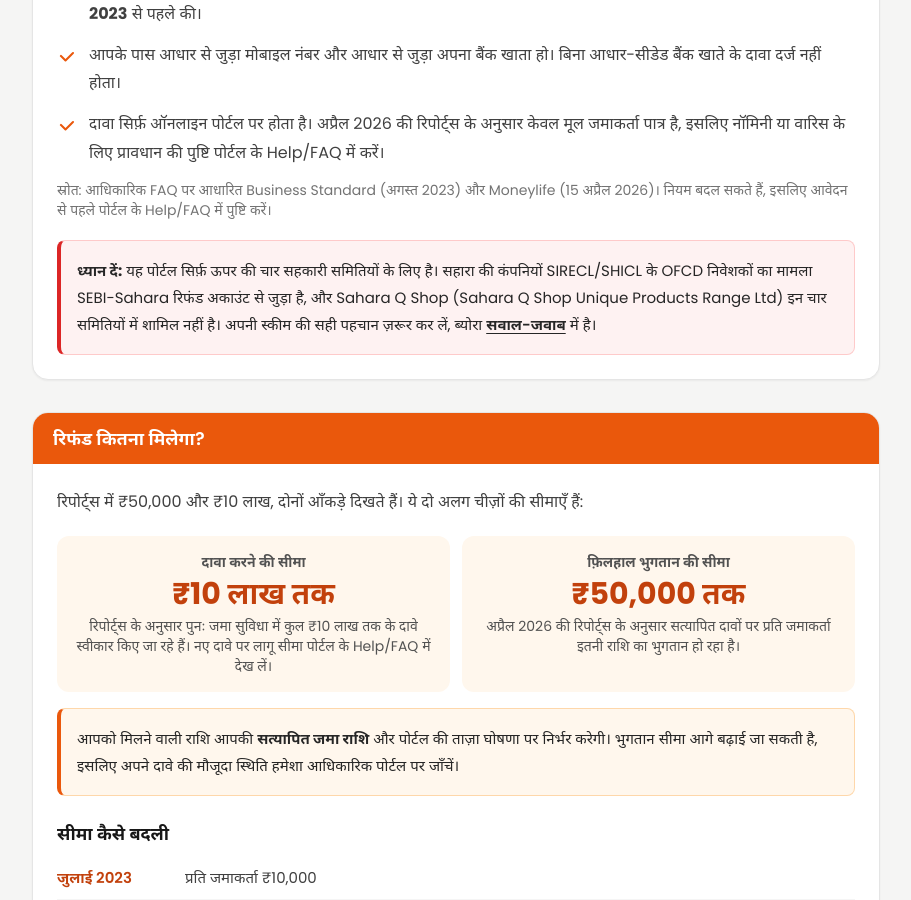
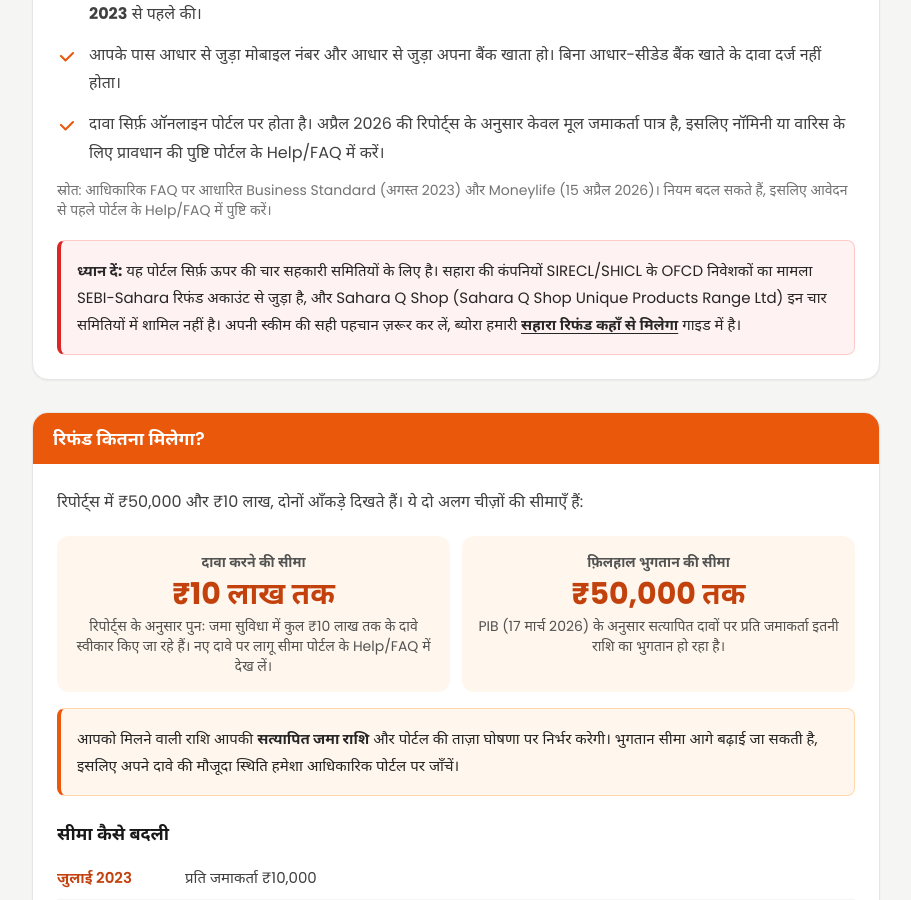
Before and after one commit to sahararefund/sahararefund, a Jekyll site: the page built from index.html, in a window 1280 px wide and 900 px high, scrolled down 3373 px. Shown: the whole window, without its empty margins (184-1095 px from the left). Built offline with Jekyll 4.4.1, drawn with Linux system fonts in a browser that asks for light colours; some of the changed text lies outside the part shown.

Commit message:
Update index.html

```diff
--- a/index.html
+++ b/index.html
@@ -134,7 +134,7 @@ description: "CRCS-Sahara रिफंड पोर्टल: लॉगिन,
       "name": "SEBI से सहारा रिफंड कैसे मिलेगा?",
       "acceptedAnswer": {
         "@type": "Answer",
-        "text": "SEBI-Sahara रिफंड अकाउंट सुप्रीम कोर्ट के 2012 के आदेश के तहत सहारा की दो कंपनियों (SIRECL और SHICL) के OFCD निवेशकों के लिए है, और उसकी प्रक्रिया SEBI देखता है। उसी खाते से सुप्रीम कोर्ट ने 2023 में चार सहकारी समितियों के जमाकर्ताओं के लिए ₹5,000 करोड़ CRCS को दिलवाए, जिससे यह पोर्टल चलता है। आपका निवेश OFCD में था तो SEBI की आधिकारिक वेबसाइट पर ताज़ा प्रक्रिया देखें। चारों सहकारी समितियों में जमा हो तो CRCS पोर्टल पर दावा करें।"
+        "text": "SEBI-Sahara रिफंड अकाउंट सुप्रीम कोर्ट के 2012 के आदेश के तहत सहारा की दो कंपनियों (SIRECL और SHICL) के OFCD बॉन्डधारकों के लिए है, और उसकी प्रक्रिया SEBI देखता है, CRCS पोर्टल नहीं। सरकारी उत्तरों के अनुसार SEBI ने आवेदन की आख़िरी तारीख़ 2 जुलाई 2018 बताई थी। उसी अकाउंट से सुप्रीम कोर्ट ने चार सहकारी समितियों के जमाकर्ताओं के लिए ₹5,000 करोड़ CRCS को दिलवाए, जिससे यह पोर्टल चलता है। पूरा ब्योरा हमारी विस्तृत गाइड में है।"
       }
     },
     {
@@ -142,7 +142,7 @@ description: "CRCS-Sahara रिफंड पोर्टल: लॉगिन,
       "name": "सहारा Q Shop का पैसा कैसे वापस मिलेगा?",
       "acceptedAnswer": {
         "@type": "Answer",
-        "text": "Sahara Q Shop Unique Products Range Ltd उन चार सहकारी समितियों में शामिल नहीं है, इसलिए उसका दावा CRCS-Sahara पोर्टल पर नहीं होता। संसद में दिए गए सरकारी जवाबों के अनुसार सुप्रीम कोर्ट के 2012 के SEBI-Sahara आदेश में भी Q Shop प्रथम दृष्टया शामिल नहीं है, और उसकी शिकायतों की जाँच SFIO के पास रही है। हमें Q Shop के लिए कोई आधिकारिक रिफंड पोर्टल नहीं मिला, इसलिए रिफंड के नाम पर किसी को पैसे न दें और ताज़ा स्थिति सरकारी स्रोतों से जाँचें।"
+        "text": "Sahara Q Shop Unique Products Range Ltd उन चार सहकारी समितियों में शामिल नहीं है, इसलिए उसका दावा CRCS-Sahara पोर्टल पर नहीं होता। संसद में सरकार ने कहा है कि Q Shop का रिफंड प्रथम दृष्टया सुप्रीम कोर्ट के 2012 के आदेश में भी शामिल नहीं है, और कंपनी मामलों के मंत्रालय ने 2018 में SFIO जाँच का आदेश दिया था। हमें Q Shop के लिए कोई आधिकारिक रिफंड पोर्टल नहीं मिला, इसलिए रिफंड के नाम पर किसी को पैसे न दें। पूरा ब्योरा विस्तृत गाइड में है।"
       }
     }
   ]
@@ -152,7 +152,7 @@ description: "CRCS-Sahara रिफंड पोर्टल: लॉगिन,
 <!-- ============ HERO ============ -->
 <section class="bg-gradient-to-br from-neutral-950 via-neutral-900 to-orange-900 text-white">
   <div class="container-x pb-28 pt-12 text-center sm:pb-32 sm:pt-16">
-    <p class="inline-block rounded-full bg-white/10 px-4 py-1 text-sm font-medium text-orange-200 ring-1 ring-white/20">अंतिम अपडेट: <time datetime="2026-11-18">18 नवंबर 2026</time></p>
+    <p class="inline-block rounded-full bg-white/10 px-4 py-1 text-sm font-medium text-orange-200 ring-1 ring-white/20">अंतिम अपडेट: <time datetime="2026-11-19">19 नवंबर 2026</time></p>
     <h1 class="mx-auto mt-5 max-w-3xl text-3xl font-bold sm:text-4xl lg:text-5xl" style="line-height:1.4">Sahara Refund 2026: CRCS पोर्टल की पूरी जानकारी</h1>
     <p class="mx-auto mt-5 max-w-2xl text-base text-neutral-300 sm:text-lg">सहारा इंडिया की चार सहकारी समितियों के जमाकर्ताओं के लिए पोर्टल लॉगिन, ऑनलाइन आवेदन, स्टेटस चेक, पात्रता, रिफंड राशि और आख़िरी तारीख़, एक ही जगह। सारी जानकारी सार्वजनिक स्रोतों से, पूरी तरह निःशुल्क।</p>
     <div class="mt-8 flex flex-col items-center justify-center gap-3 sm:flex-row">
@@ -177,14 +177,14 @@ description: "CRCS-Sahara रिफंड पोर्टल: लॉगिन,
       <li><a class="tile bg-orange-600" href="#deadline">आख़िरी तारीख़</a></li>
       <li><a class="tile bg-orange-600" href="#fraud">ठगी से बचें</a></li>
       <li><a class="tile bg-orange-600" href="#faq">सवाल-जवाब</a></li>
-      <li><a class="tile bg-orange-600" href="#sources">जानकारी के स्रोत</a></li>
+      <li><a class="tile bg-orange-600" href="/sahara-refund-kahan-se-milega.html">पैसा कहाँ से मिलेगा</a></li>
     </ul>
   </div>
   <div class="callout-warn mt-5" role="note">
     <strong class="text-red-700">अस्वीकरण:</strong> SaharaRefund.in भारत सरकार, सहकारिता मंत्रालय, CRCS या सहारा समूह से जुड़ी वेबसाइट <strong>नहीं</strong> है। हम कोई आवेदन स्वीकार नहीं करते, किसी से पैसा, OTP या दस्तावेज़ नहीं माँगते और रिफंड की गारंटी नहीं देते। <a class="font-semibold text-orange-700 underline" href="/disclaimer.html">पूरा अस्वीकरण</a>
   </div>
   <div class="callout-warn mt-4" role="note">
-    <strong>समय-सीमा पास है:</strong> रिफंड वितरण की समय-सीमा 31 दिसंबर 2026 है, यानी 18 नवंबर 2026 से लगभग 6 हफ़्ते। दावा करना या सुधारना बाक़ी हो तो <a class="font-semibold text-orange-700 underline" href="#deadline">आख़िरी तारीख़ की जानकारी</a> देखकर जल्द कदम उठाएँ।
+    <strong>समय-सीमा पास है:</strong> रिफंड वितरण की समय-सीमा 31 दिसंबर 2026 है, यानी 19 नवंबर 2026 से लगभग 6 हफ़्ते। दावा करना या सुधारना बाक़ी हो तो <a class="font-semibold text-orange-700 underline" href="#deadline">आख़िरी तारीख़ की जानकारी</a> देखकर जल्द कदम उठाएँ।
   </div>
 </div>
 
@@ -293,7 +293,7 @@ description: "CRCS-Sahara रिफंड पोर्टल: लॉगिन,
       <p class="mt-3 text-sm text-neutral-500">स्रोत: आधिकारिक FAQ पर आधारित Business Standard (अगस्त 2023) और Moneylife (15 अप्रैल 2026)। नियम बदल सकते हैं, इसलिए आवेदन से पहले पोर्टल के Help/FAQ में पुष्टि करें।</p>
 
       <div class="callout-danger mt-5">
-        <strong>ध्यान दें:</strong> यह पोर्टल सिर्फ़ ऊपर की चार सहकारी समितियों के लिए है। सहारा की कंपनियों SIRECL/SHICL के OFCD निवेशकों का मामला SEBI-Sahara रिफंड अकाउंट से जुड़ा है, और Sahara Q Shop (Sahara Q Shop Unique Products Range Ltd) इन चार समितियों में शामिल नहीं है। अपनी स्कीम की सही पहचान ज़रूर कर लें, ब्योरा <a class="font-semibold underline" href="#faq">सवाल-जवाब</a> में है।
+        <strong>ध्यान दें:</strong> यह पोर्टल सिर्फ़ ऊपर की चार सहकारी समितियों के लिए है। सहारा की कंपनियों SIRECL/SHICL के OFCD निवेशकों का मामला SEBI-Sahara रिफंड अकाउंट से जुड़ा है, और Sahara Q Shop (Sahara Q Shop Unique Products Range Ltd) इन चार समितियों में शामिल नहीं है। अपनी स्कीम की सही पहचान ज़रूर कर लें, ब्योरा हमारी <a class="font-semibold underline" href="/sahara-refund-kahan-se-milega.html">सहारा रिफंड कहाँ से मिलेगा</a> गाइड में है।
       </div>
     </div>
   </section>
@@ -304,7 +304,7 @@ description: "CRCS-Sahara रिफंड पोर्टल: लॉगिन,
       <p>रिपोर्ट्स में ₹50,000 और ₹10 लाख, दोनों आँकड़े दिखते हैं। ये दो अलग चीज़ों की सीमाएँ हैं:</p>
       <div class="mt-5 grid gap-3 sm:grid-cols-2">
         <div class="stat"><span class="!mt-0 font-semibold">दावा करने की सीमा</span><b class="mt-1 !text-3xl">₹10 लाख तक</b><span>रिपोर्ट्स के अनुसार पुनः जमा सुविधा में कुल ₹10 लाख तक के दावे स्वीकार किए जा रहे हैं। नए दावे पर लागू सीमा पोर्टल के Help/FAQ में देख लें।</span></div>
-        <div class="stat"><span class="!mt-0 font-semibold">फ़िलहाल भुगतान की सीमा</span><b class="mt-1 !text-3xl">₹50,000 तक</b><span>अप्रैल 2026 की रिपोर्ट्स के अनुसार सत्यापित दावों पर प्रति जमाकर्ता इतनी राशि का भुगतान हो रहा है।</span></div>
+        <div class="stat"><span class="!mt-0 font-semibold">फ़िलहाल भुगतान की सीमा</span><b class="mt-1 !text-3xl">₹50,000 तक</b><span>PIB (17 मार्च 2026) के अनुसार सत्यापित दावों पर प्रति जमाकर्ता इतनी राशि का भुगतान हो रहा है।</span></div>
       </div>
       <div class="callout-warn mt-4">आपको मिलने वाली राशि आपकी <strong>सत्यापित जमा राशि</strong> और पोर्टल की ताज़ा घोषणा पर निर्भर करेगी। भुगतान सीमा आगे बढ़ाई जा सकती है, इसलिए अपने दावे की मौजूदा स्थिति हमेशा आधिकारिक पोर्टल पर जाँचें।</div>
 
@@ -419,8 +419,13 @@ description: "CRCS-Sahara रिफंड पोर्टल: लॉगिन,
         </li>
         <li class="relative pl-6">
           <span class="absolute -left-[7px] top-2.5 h-3 w-3 rounded-full ring-4 bg-orange-600 ring-orange-200" aria-hidden="true"></span>
+          <time class="font-semibold text-orange-700">15 नवंबर 2023</time>
+          <p class="text-[15px] text-neutral-600">पुनः जमा पोर्टल शुरू हुआ। PIB के अनुसार आवेदन में कमी मिलने पर जमाकर्ता को सूचित किया जाता है और वह इसी पोर्टल पर आवेदन दोबारा जमा करता है।</p>
+        </li>
+        <li class="relative pl-6">
+          <span class="absolute -left-[7px] top-2.5 h-3 w-3 rounded-full ring-4 bg-orange-600 ring-orange-200" aria-hidden="true"></span>
           <time class="font-semibold text-orange-700">सितंबर 2024</time>
-          <p class="text-[15px] text-neutral-600">भुगतान सीमा बढ़ाकर ₹50,000 की गई। गलती सुधार के लिए अलग पुनः जमा पोर्टल भी था, जिसमें तब ₹5 लाख तक के दावे स्वीकार हो रहे थे।</p>
+          <p class="text-[15px] text-neutral-600">भुगतान सीमा बढ़ाकर ₹50,000 की गई। उस समय की रिपोर्ट के अनुसार पुनः जमा पोर्टल पर ₹5 लाख तक के दावे स्वीकार हो रहे थे।</p>
         </li>
         <li class="relative pl-6">
           <span class="absolute -left-[7px] top-2.5 h-3 w-3 rounded-full ring-4 bg-orange-600 ring-orange-200" aria-hidden="true"></span>
@@ -516,11 +521,11 @@ description: "CRCS-Sahara रिफंड पोर्टल: लॉगिन,
         </details>
         <details class="group rounded-lg border border-neutral-200">
           <summary class="flex cursor-pointer list-none items-center justify-between gap-4 px-4 py-3.5 font-semibold text-neutral-900 [&::-webkit-details-marker]:hidden"><span class="min-w-0">SEBI से सहारा रिफंड कैसे मिलेगा?</span><svg class="h-5 w-5 shrink-0 text-orange-600 transition group-open:rotate-180" viewBox="0 0 20 20" fill="currentColor" aria-hidden="true"><path fill-rule="evenodd" d="M5.2 7.5a1 1 0 0 1 1.4 0L10 10.9l3.4-3.4a1 1 0 1 1 1.4 1.4l-4.1 4.1a1 1 0 0 1-1.4 0L5.2 8.9a1 1 0 0 1 0-1.4z" clip-rule="evenodd"/></svg></summary>
-          <div class="px-4 pb-4 text-neutral-700">SEBI-Sahara रिफंड अकाउंट सुप्रीम कोर्ट के 2012 के आदेश के तहत सहारा की दो कंपनियों (SIRECL और SHICL) के OFCD निवेशकों के लिए है, और उसकी प्रक्रिया SEBI देखता है। उसी खाते से सुप्रीम कोर्ट ने 2023 में चार सहकारी समितियों के जमाकर्ताओं के लिए ₹5,000 करोड़ CRCS को दिलवाए, जिससे यह पोर्टल चलता है। आपका निवेश OFCD में था तो SEBI की आधिकारिक वेबसाइट पर ताज़ा प्रक्रिया देखें। चारों सहकारी समितियों में जमा हो तो CRCS पोर्टल पर दावा करें।</div>
+          <div class="px-4 pb-4 text-neutral-700">SEBI-Sahara रिफंड अकाउंट सुप्रीम कोर्ट के 2012 के आदेश के तहत सहारा की दो कंपनियों (SIRECL और SHICL) के OFCD बॉन्डधारकों के लिए है, और उसकी प्रक्रिया SEBI देखता है, CRCS पोर्टल नहीं। सरकारी उत्तरों के अनुसार SEBI ने आवेदन की आख़िरी तारीख़ 2 जुलाई 2018 बताई थी। उसी अकाउंट से सुप्रीम कोर्ट ने चार सहकारी समितियों के जमाकर्ताओं के लिए ₹5,000 करोड़ CRCS को दिलवाए, जिससे यह पोर्टल चलता है। पूरा ब्योरा हमारी <a class="font-semibold text-orange-700 underline" href="/sahara-refund-kahan-se-milega.html#sebi">विस्तृत गाइड</a> में है।</div>
         </details>
         <details class="group rounded-lg border border-neutral-200">
           <summary class="flex cursor-pointer list-none items-center justify-between gap-4 px-4 py-3.5 font-semibold text-neutral-900 [&::-webkit-details-marker]:hidden"><span class="min-w-0">सहारा Q Shop का पैसा कैसे वापस मिलेगा?</span><svg class="h-5 w-5 shrink-0 text-orange-600 transition group-open:rotate-180" viewBox="0 0 20 20" fill="currentColor" aria-hidden="true"><path fill-rule="evenodd" d="M5.2 7.5a1 1 0 0 1 1.4 0L10 10.9l3.4-3.4a1 1 0 1 1 1.4 1.4l-4.1 4.1a1 1 0 0 1-1.4 0L5.2 8.9a1 1 0 0 1 0-1.4z" clip-rule="evenodd"/></svg></summary>
-          <div class="px-4 pb-4 text-neutral-700">Sahara Q Shop Unique Products Range Ltd उन चार सहकारी समितियों में शामिल नहीं है, इसलिए उसका दावा CRCS-Sahara पोर्टल पर नहीं होता। संसद में दिए गए सरकारी जवाबों के अनुसार सुप्रीम कोर्ट के 2012 के SEBI-Sahara आदेश में भी Q Shop प्रथम दृष्टया शामिल नहीं है, और उसकी शिकायतों की जाँच SFIO के पास रही है। हमें Q Shop के लिए कोई आधिकारिक रिफंड पोर्टल नहीं मिला, इसलिए रिफंड के नाम पर किसी को पैसे न दें और ताज़ा स्थिति सरकारी स्रोतों से जाँचें।</div>
+          <div class="px-4 pb-4 text-neutral-700">Sahara Q Shop Unique Products Range Ltd उन चार सहकारी समितियों में शामिल नहीं है, इसलिए उसका दावा CRCS-Sahara पोर्टल पर नहीं होता। संसद में सरकार ने कहा है कि Q Shop का रिफंड प्रथम दृष्टया सुप्रीम कोर्ट के 2012 के आदेश में भी शामिल नहीं है, और कंपनी मामलों के मंत्रालय ने 2018 में SFIO जाँच का आदेश दिया था। हमें Q Shop के लिए कोई आधिकारिक रिफंड पोर्टल नहीं मिला, इसलिए रिफंड के नाम पर किसी को पैसे न दें। पूरा ब्योरा <a class="font-semibold text-orange-700 underline" href="/sahara-refund-kahan-se-milega.html#qshop">विस्तृत गाइड</a> में है।</div>
         </details>
       </div>
     </div>
@@ -535,6 +540,7 @@ description: "CRCS-Sahara रिफंड पोर्टल: लॉगिन,
         <li class="min-w-0"><a class="break-words font-medium text-orange-700 underline" href="https://www.business-standard.com/companies/news/centre-restarts-sahara-refund-portal-to-process-2-million-pending-claims-126090801595_1.html" target="_blank" rel="noopener noreferrer">Business Standard</a> <span class="text-neutral-500">· सितंबर 2026 · बहाली, लंबित दावे</span></li>
         <li class="min-w-0"><a class="break-words font-medium text-orange-700 underline" href="https://www.indiancooperative.com/featured/crcs-sahara-portal-refund-claims-resume-20-lakh-await-processing/" target="_blank" rel="noopener noreferrer">Indian Cooperative</a> <span class="text-neutral-500">· 9 सितंबर 2026 · रिफंड आँकड़े, लंबित आवेदन</span></li>
         <li class="min-w-0"><a class="break-words font-medium text-orange-700 underline" href="https://english.punjabkesari.com/india/govt-restores-crcs-sahara-refund-portal-to-expedite-claims-of-genuine-depositors" target="_blank" rel="noopener noreferrer">IANS / Punjab Kesari</a> <span class="text-neutral-500">· सितंबर 2026 · पोर्टल बहाली</span></li>
+        <li class="min-w-0"><a class="break-words font-medium text-orange-700 underline" href="https://www.pib.gov.in/PressReleasePage.aspx?PRID=2241260&reg=48&lang=2" target="_blank" rel="noopener noreferrer">PIB, सहकारिता मंत्रालय</a> <span class="text-neutral-500">· 17 मार्च 2026 · ₹50,000 भुगतान, पुनः जमा पोर्टल (15.11.2023), 31.12.2026 की समय-सीमा</span></li>
         <li class="min-w-0"><a class="break-words font-medium text-orange-700 underline" href="https://pib.gov.in/PressReleasePage.aspx?PRID=1946751" target="_blank" rel="noopener noreferrer">PIB, सहकारिता मंत्रालय</a> <span class="text-neutral-500">· अगस्त 2023 · पोर्टल की शुरुआत (18.07.2023) और चार समितियाँ</span></li>
         <li class="min-w-0"><a class="break-words font-medium text-orange-700 underline" href="https://business-standard.com/finance/news/sahara-refund-process-begins-how-to-claim-eligibility-and-other-details-123080700077_1.html" target="_blank" rel="noopener noreferrer">Business Standard</a> <span class="text-neutral-500">· अगस्त 2023 · आधिकारिक FAQ: रजिस्ट्रेशन, दस्तावेज़, पात्रता तारीख़ें</span></li>
         <li class="min-w-0"><a class="break-words font-medium text-orange-700 underline" href="https://moneylife.in/article/sahara-cooperatives-refund-limit-increased-to-rs50000-from-rs10000/75180.html" target="_blank" rel="noopener noreferrer">Moneylife</a> <span class="text-neutral-500">· सितंबर 2024 · सीमा ₹10,000 से ₹50,000, पुनः जमा पोर्टल</span></li>
@@ -542,7 +548,7 @@ description: "CRCS-Sahara रिफंड पोर्टल: लॉगिन,
         <li class="min-w-0"><a class="break-words font-medium text-orange-700 underline" href="https://www.moneylife.in/article/relief-for-sahara-investors-new-portal-allows-resubmission-of-claims-up-to-10-lakh/80214.html" target="_blank" rel="noopener noreferrer">Moneylife</a> <span class="text-neutral-500">· 15 अप्रैल 2026 · पुनः जमा, पात्रता शर्तें, 45 कार्य दिवस</span></li>
         <li class="min-w-0"><a class="break-words font-medium text-orange-700 underline" href="https://www.indiancooperative.com/co-op-news-snippets/sahara-victims-crcs-portal-opens-resubmission-window/amp/" target="_blank" rel="noopener noreferrer">Indian Cooperative</a> <span class="text-neutral-500">· अप्रैल 2026 · पुनः जमा सुविधा, ₹50,000 भुगतान सीमा</span></li>
         <li class="min-w-0"><a class="break-words font-medium text-orange-700 underline" href="https://www.courtkutchehry.com/pages/blog/supreme-court-orders-fresh-5000-crore-payout-from-sebi-sahara-fund-extends-deadline-for-depositor-refunds-to-december-2026" target="_blank" rel="noopener noreferrer">CourtKutchehry</a> <span class="text-neutral-500">· सुप्रीम कोर्ट का आदेश · 31 दिसंबर 2026 की समय-सीमा</span></li>
-        <li class="min-w-0"><a class="break-words font-medium text-orange-700 underline" href="https://eparlib.nic.in/bitstream/123456789/779974/1/AU4062.pdf" target="_blank" rel="noopener noreferrer">लोकसभा का प्रश्नोत्तर</a> <span class="text-neutral-500">· Q Shop और 2012 के सुप्रीम कोर्ट आदेश का दायरा</span></li>
+        <li class="min-w-0"><a class="break-words font-medium text-orange-700 underline" href="https://www.datais.info/loksabha/question/907bc3b617827f39d2410eed3c08339e/Sahara+Q+Shop/" target="_blank" rel="noopener noreferrer">लोकसभा प्रश्न संख्या 1907</a> <span class="text-neutral-500">· दिसंबर 2018 · Q Shop और 2012 के सुप्रीम कोर्ट आदेश का दायरा</span></li>
       </ul>
       <p class="mt-5 text-sm text-neutral-500">कोई जानकारी पुरानी या गलत लगे तो <a class="font-medium text-orange-700 underline" href="/contact.html">हमें बताएँ</a>, हम जाँचकर सुधार करेंगे।</p>
     </div>
```
